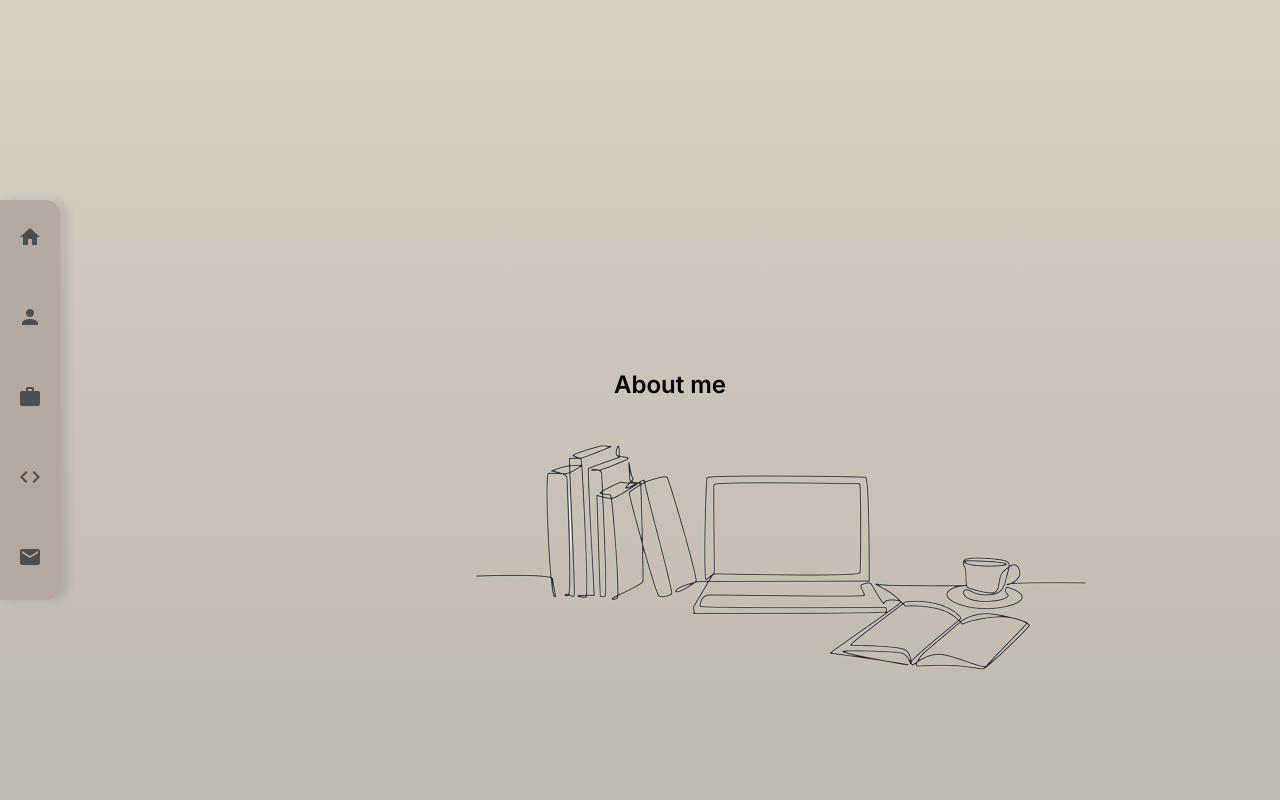
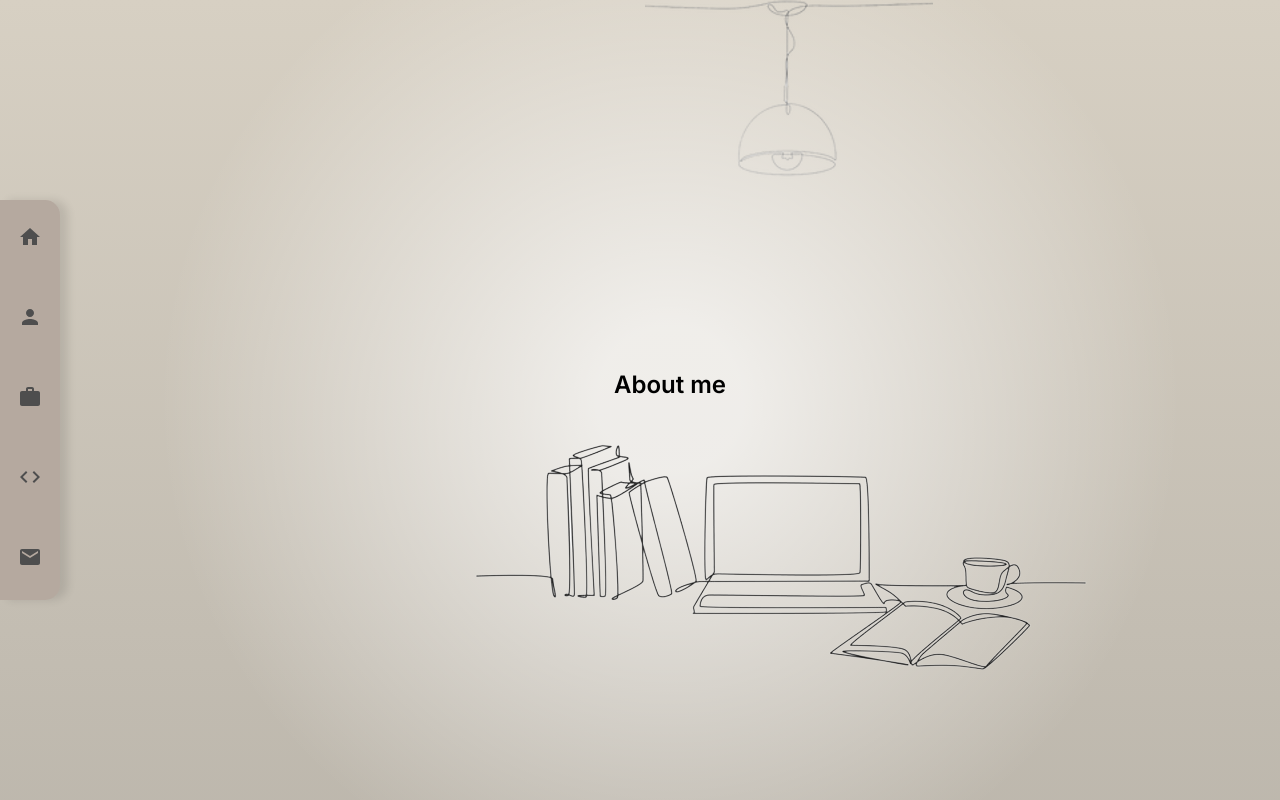
Before and after one commit to gracelo0717/gracelo0717.github.io, a React app: page /aboutme in a window 1280 px wide. Shown: the top 800 px of the page. Built offline with nearby package versions, Linux system fonts and the light colour scheme.

Commit message:
add light to bg

```diff
--- a/src/styles.css
+++ b/src/styles.css
@@ -19,7 +19,13 @@ body {
   overflow-y: auto;
   scroll-snap-type: y mandatory;
   margin-left: 60px;
-  background: url('assets/computer.png') no-repeat 415px 320px;
+  background: url('assets/computer.png') no-repeat 415px 320px,
+    radial-gradient(
+      circle,
+      rgba(255, 255, 255, 0.7) 10%,
+      rgba(255, 255, 255, 0) 70%
+    ),
+    url('assets/light.png') no-repeat 585px -45px;
 }
 
 .section {
```
Also changed, not shown: src/assets/light.png (added), 1 other file (tests, documents, lock files or other folders).
